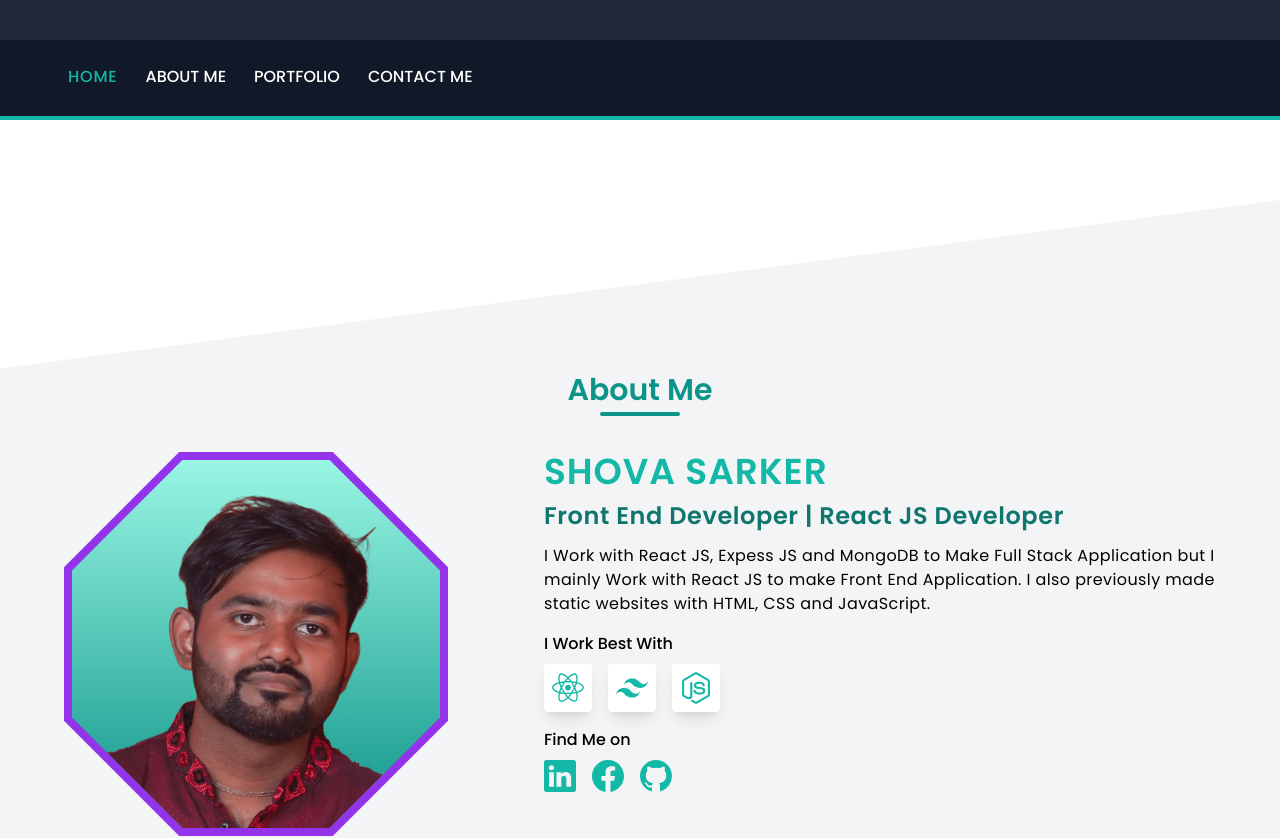
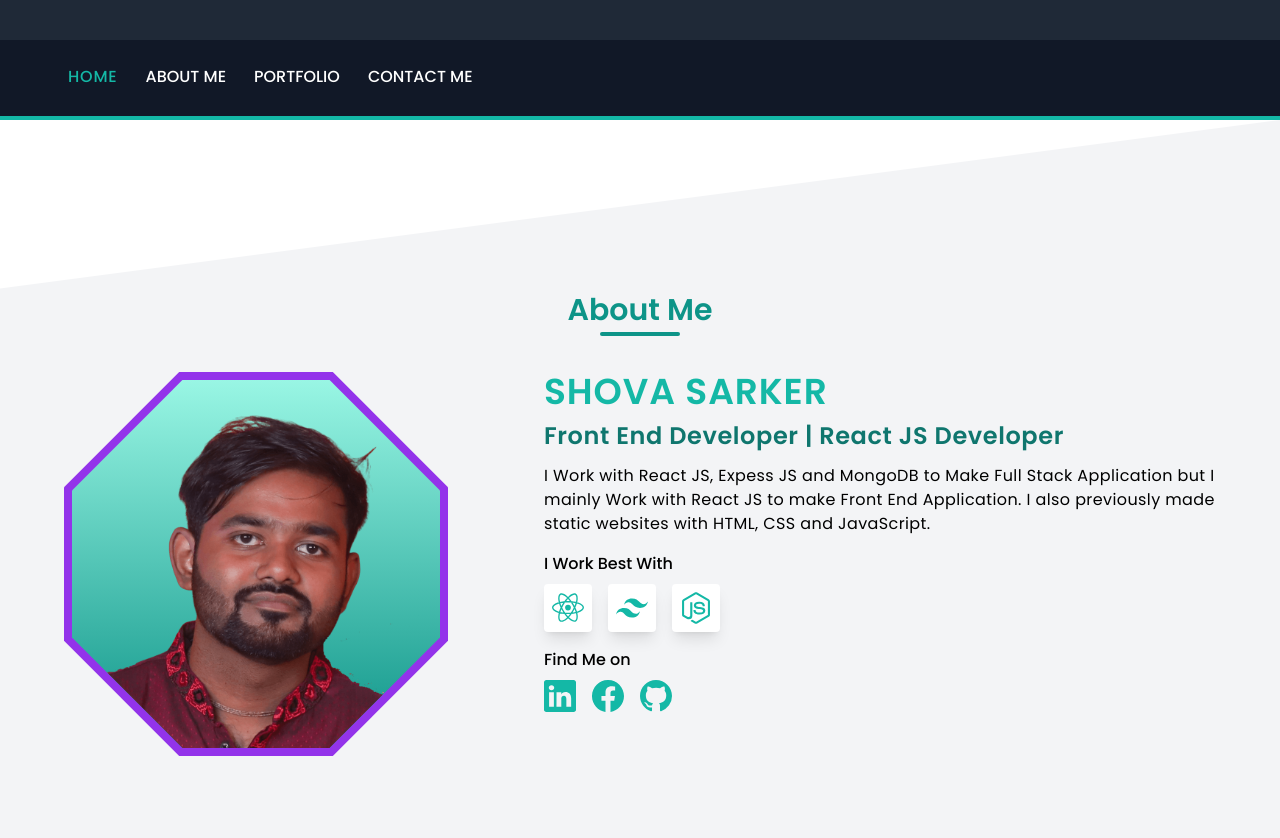
Before and after one commit to shovasarker/portfolio, a React (Create React App) app: page / in a window 1280 px wide. Shown: the part 760-1598 px from the top of the page. Built offline with nearby package versions, Linux system fonts and the light colour scheme.

Commit message:
About section Margin top adjusted

```diff
--- a/src/pages/home/components/About/index.jsx
+++ b/src/pages/home/components/About/index.jsx
@@ -7,7 +7,7 @@ const About = () => {
   return (
     <section
       id='about'
-      className='about-section scroll-mt-28 my-20 py-28 md:py-24 lg:py-32 bg-gray-100'
+      className='about-section scroll-mt-20 mb-10 py-28 md:py-24 lg:py-32 bg-gray-100'
     >
       <div className='container px-6 md:px-10 lg:px-16'>
         <h2 className='section-title'>About Me</h2>
```
